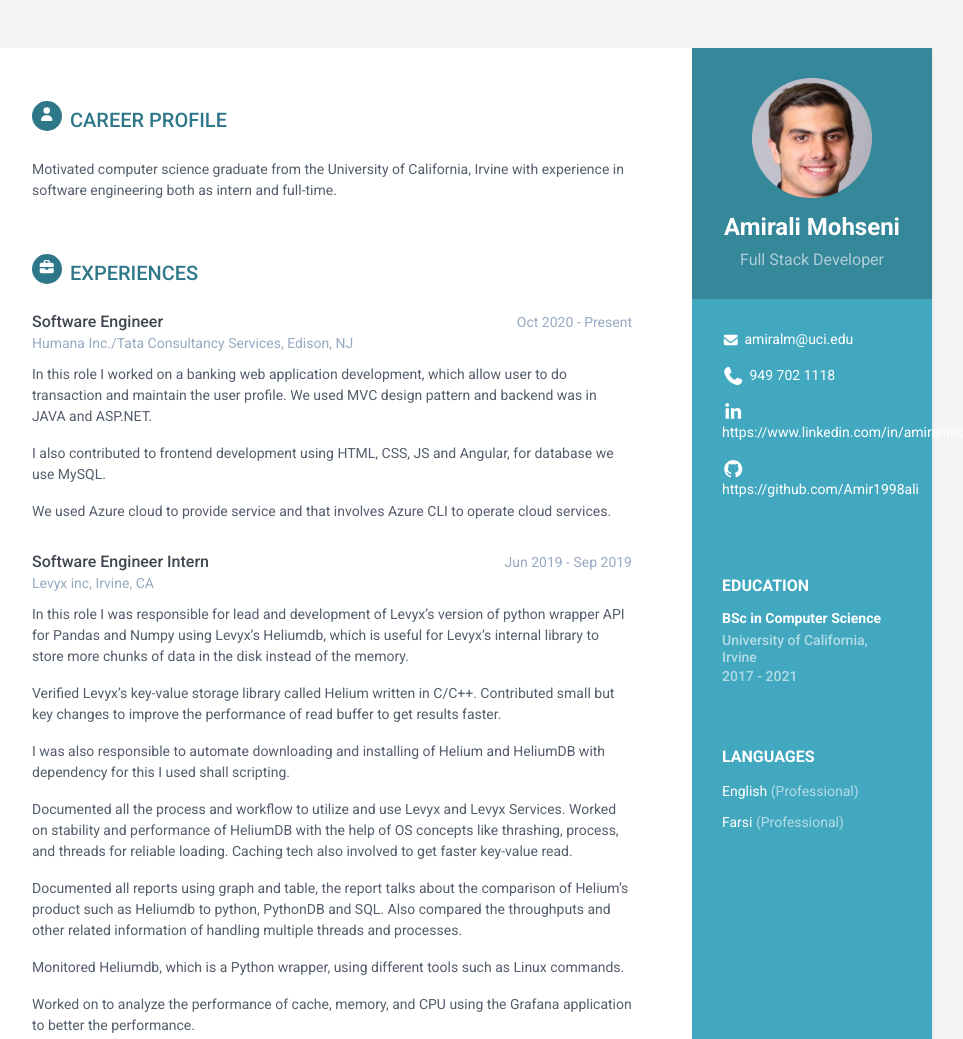
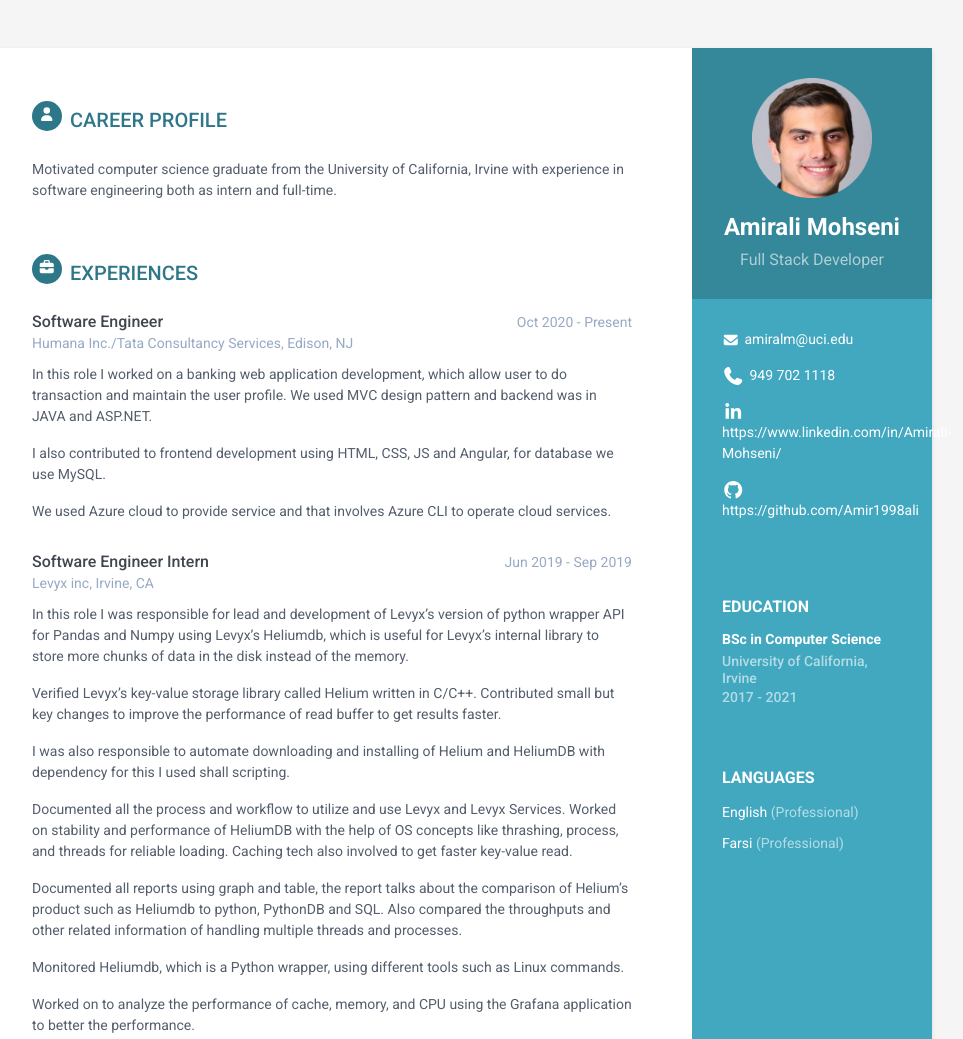
Before and after one commit to Amir1998ali/myresume.github.io, a plain HTML site: page index.html in a window 1280 px wide. Shown: the top 1039 px of the page, without its empty margins (188-1151 px from the left). Drawn offline with Linux system fonts and the light colour scheme.

Commit message:
change LinkedIn

```diff
--- a/index.html
+++ b/index.html
@@ -34,7 +34,7 @@
                     <li class="email"><i class="fas fa-envelope"></i><a href="mailto: amiralm@uci.edu">amiralm@uci.edu</a></li>
                     <li class="phone"><i class="fas fa-phone"></i><a href="tel:949 702 1118">949 702 1118</a></li>
                     <!-- <li class="website"><i class="fas fa-globe"></i><a href="https://themes.3rdwavemedia.com/bootstrap-templates/resume/orbit-free-resume-cv-bootstrap-theme-for-developers/" target="_blank">portfoliosite.com</a></li> -->
-                    <li class="linkedin"><i class="fab fa-linkedin-in"></i><a href="https://www.linkedin.com/in/amirali-mohseni-a2a634153/" target="_blank">https://www.linkedin.com/in/amiralimohseni/</a></li>
+                    <li class="linkedin"><i class="fab fa-linkedin-in"></i><a href="https://www.linkedin.com/in/Amirali-Mohseni/" target="_blank">https://www.linkedin.com/in/Amirali-Mohseni/</a></li>
                     <li class="github"><i class="fab fa-github"></i><a href="github.com/Amir1998ali" target="_blank">https://github.com/Amir1998ali</a></li>
                     <!-- <li class="twitter"><i class="fab fa-twitter"></i><a href="https://twitter.com/3rdwave_themes" target="_blank">@twittername</a></li> -->
                 </ul>
```
